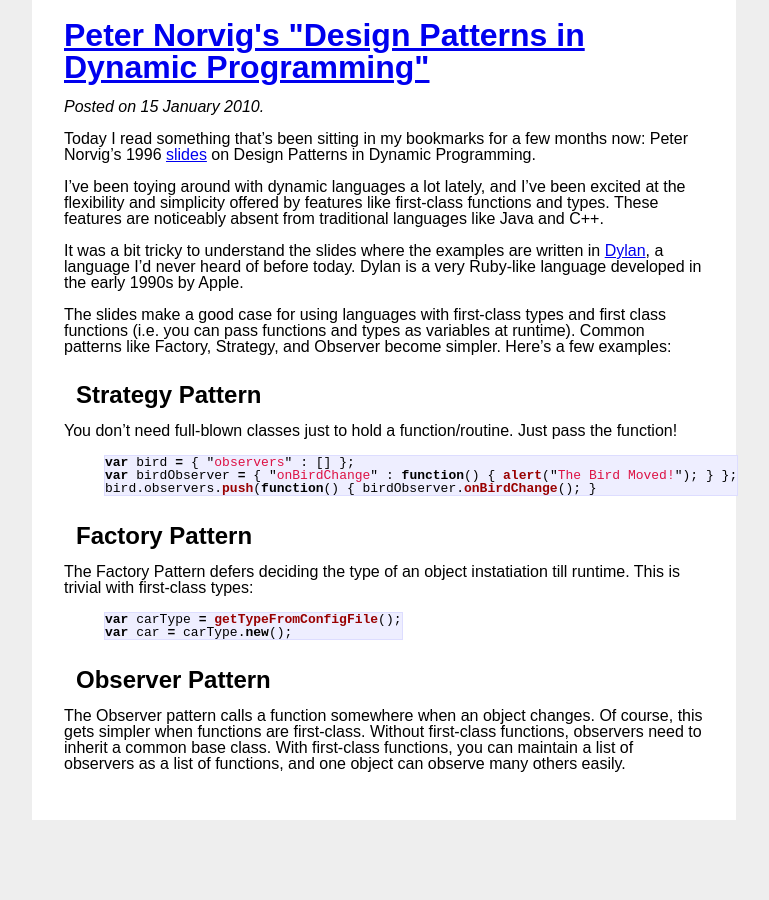
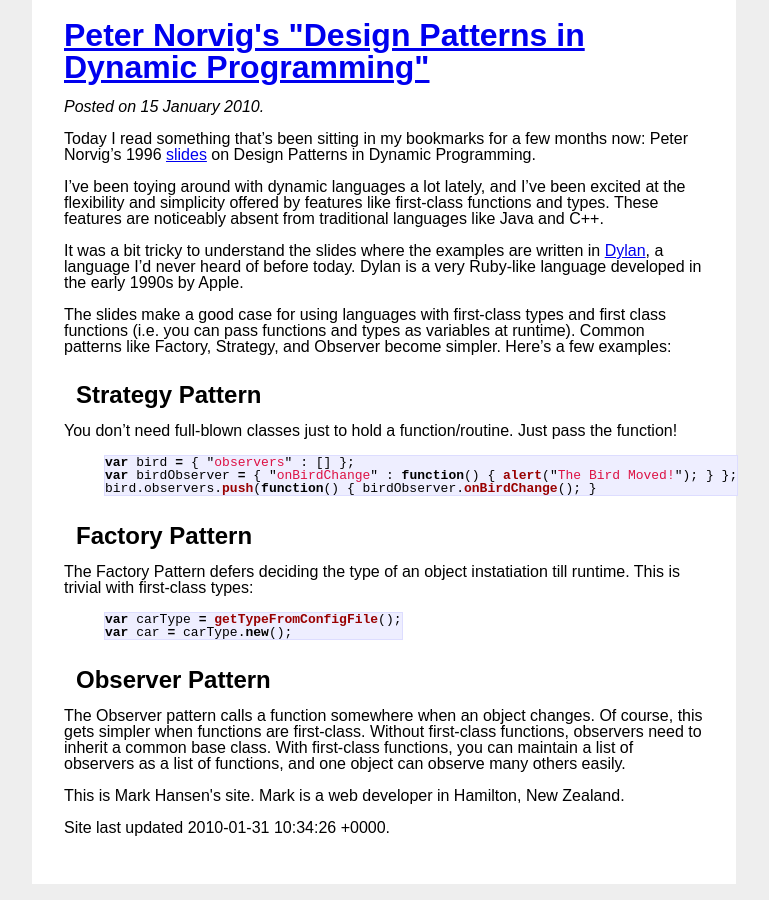
Before and after one commit to mhansen/jekyll-blog, a Jekyll site: the page built from index.html, in a window 1280 px wide and 900 px high, scrolled down 1084 px. Shown: the whole window, without its empty margins (256-1025 px from the left). Built offline with Jekyll 4.4.1, drawn with Linux system fonts in a browser that asks for light colours; nearby versions of some CDN libraries; Markdown is read by kramdown in place of the engine named in the settings; before the commit the page ends 1920 px from its top, so only the background shows below that.

Commit message:
added footer

```diff
--- a/_layouts/default.html
+++ b/_layouts/default.html
@@ -17,6 +17,10 @@
       <div id="content">
         {{ content }}
       </div>
+      <div id="footer">
+        <p>This is Mark Hansen's site. Mark is a web developer in Hamilton, New Zealand.</p>
+        <p>Site last updated {{ site.time }}.</p>
+      </div>
     </div>
   </body>
   <script type="text/javascript" src="http://ajax.googleapis.com/ajax/libs/jquery/1.4.1/jquery.min.js"></script>
```
